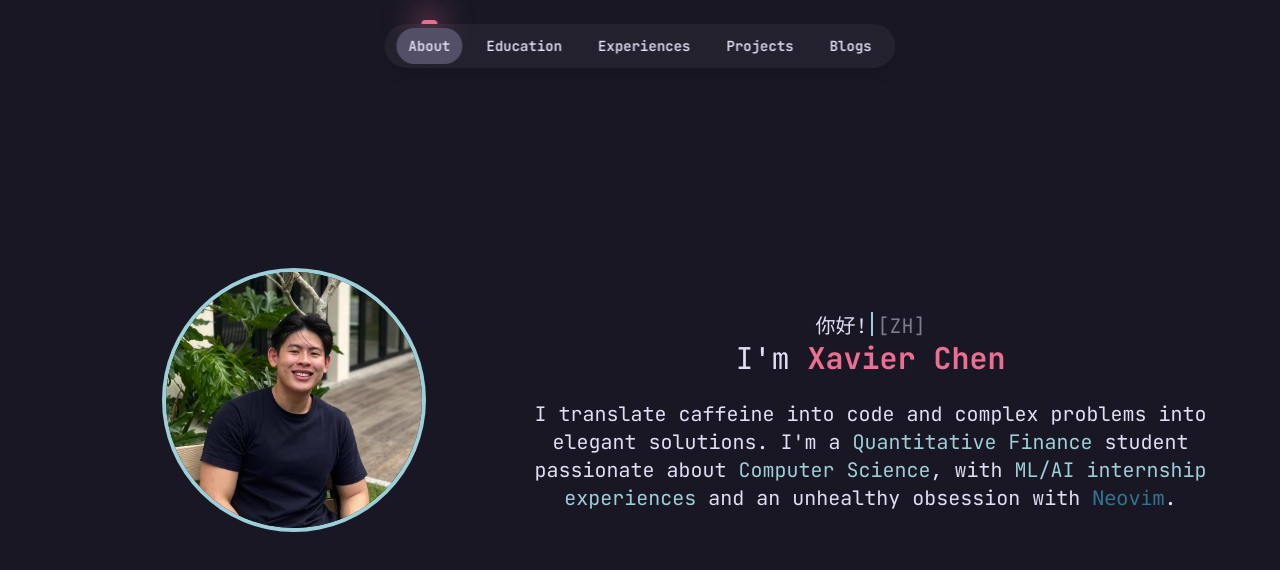
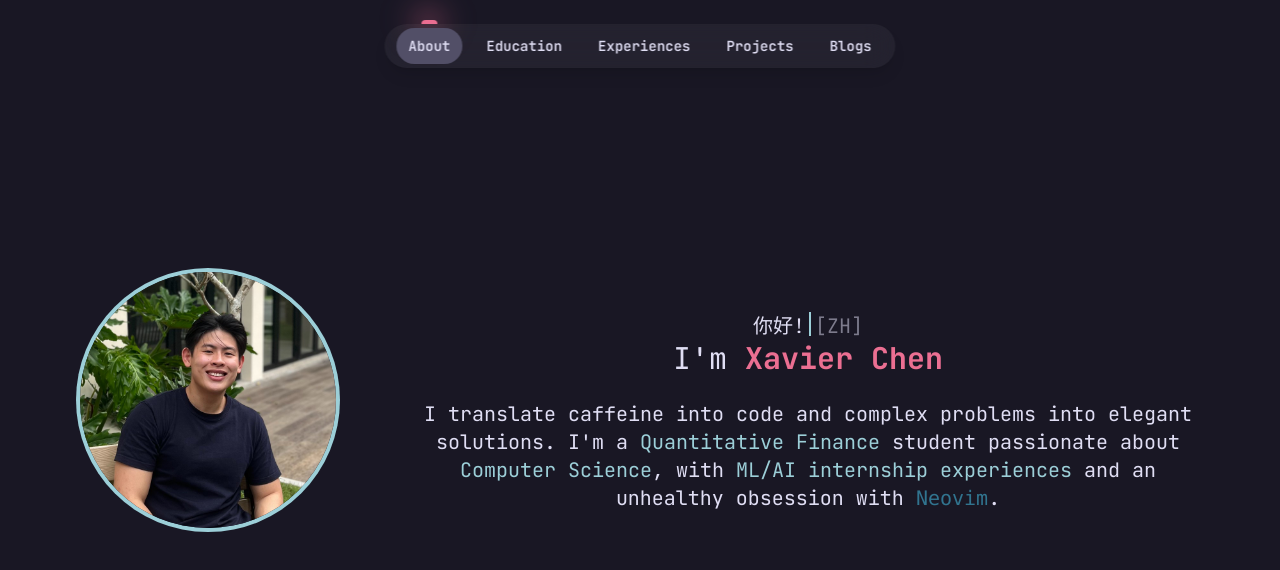
Before and after one commit to xavierchen0/portfolio-website, a React (Vite) app: page / in a window 1280 px wide. Shown: the top 570 px of the page. Built offline with nearby package versions, Linux system fonts and the light colour scheme.

Commit message:
feat: change about to flexbox

```diff
--- a/src/components/HeroSection.jsx
+++ b/src/components/HeroSection.jsx
@@ -81,16 +81,16 @@ export default function HeroSection({ id }) {
       id={id}
       className="flex min-h-screen items-center justify-center px-4 py-8"
     >
-      <div className="w-full max-w-6xl">
+      <div className="w-full md:px-16">
         {/* Mobile: stack vertically; Desktop: side-by-side */}
-        <div className="flex flex-col items-center md:grid md:grid-cols-5">
+        <div className="flex flex-col items-center md:flex-row md:gap-20">
           {/* Profile Image - Mobile: Top; Desktop: left */}
-          <div className="order-1 flex md:col-span-2 md:justify-center">
+          <div className="order-1 flex-shrink-0">
             <PixelTransitionProfile pixelColor="#eb6f92" />
           </div>
 
           {/* Content - Mobile: Bottom, Desktop right */}
-          <div className="order-2 text-center md:col-span-3">
+          <div className="order-2 text-center md:flex-1">
             {/* Greeting with typewriter effect */}
             <div className="mt-6 text-lg md:text-xl">
               <span className="inline-flex">
--- a/src/components/PixelTransitionProfile.jsx
+++ b/src/components/PixelTransitionProfile.jsx
@@ -108,6 +108,7 @@ export default function PixelTransitionProfile({
       className="ring-rosepinefoam hover:ring-rosepinelove relative h-32 w-32 transform cursor-pointer rounded-full ring-4 transition-all duration-300 hover:scale-110 active:scale-90 md:h-64 md:w-64"
       onMouseEnter={() => !isAnimating && setShowTooltip(true)}
       onMouseLeave={() => setShowTooltip(false)}
+      onClick={animatePixelTransition}
     >
       {/* Show tooltip */}
       {showTooltip && !isAnimating && (
@@ -118,11 +119,7 @@ export default function PixelTransitionProfile({
       )}
 
       {/* Profile Container */}
-      <div
-        ref={containerRef}
-        className="h-full w-full rounded-full"
-        onClick={animatePixelTransition}
-      >
+      <div ref={containerRef} className="h-full w-full rounded-full">
         {/* Current Image */}
         <img
           src={profileImages[currentImageIndex]}
```
